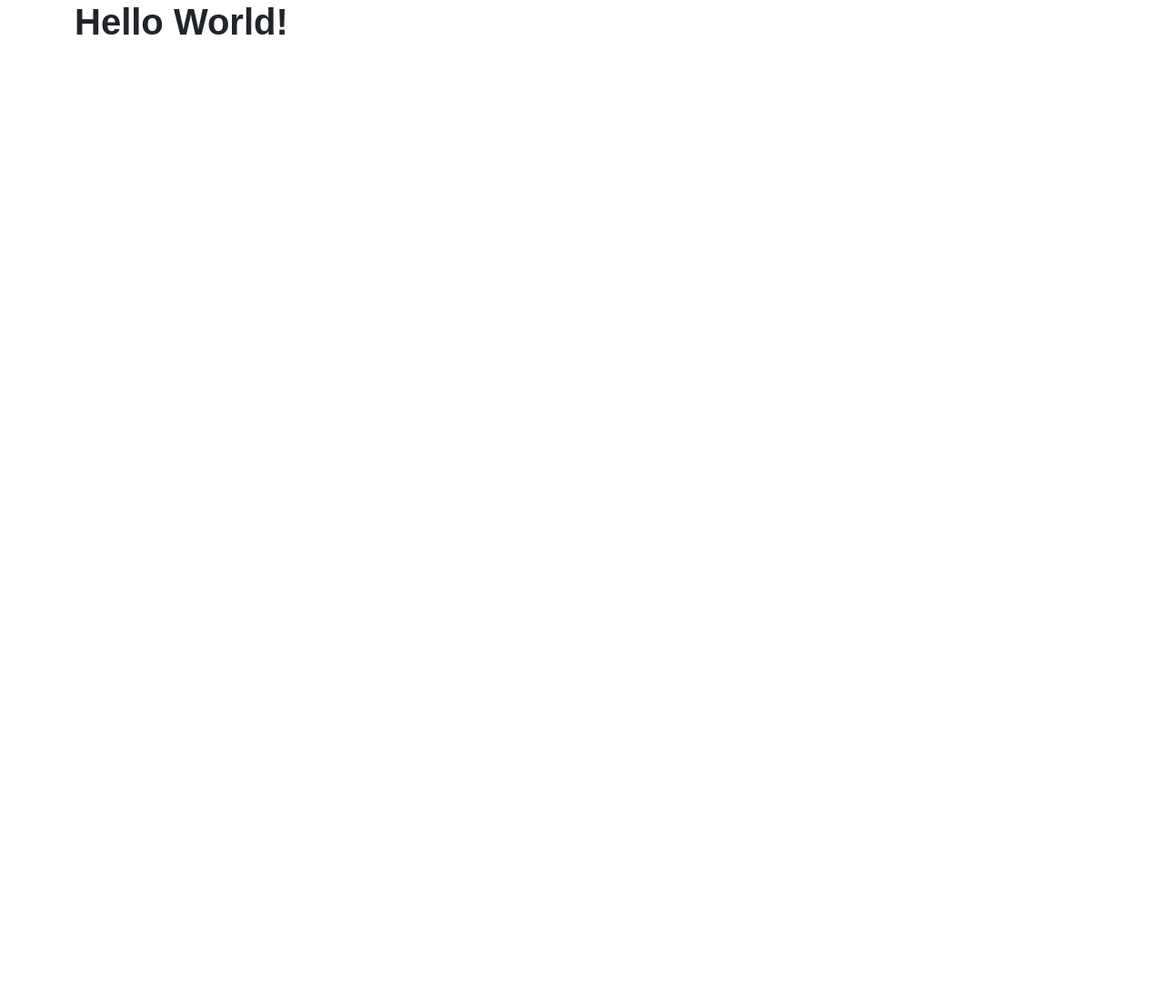
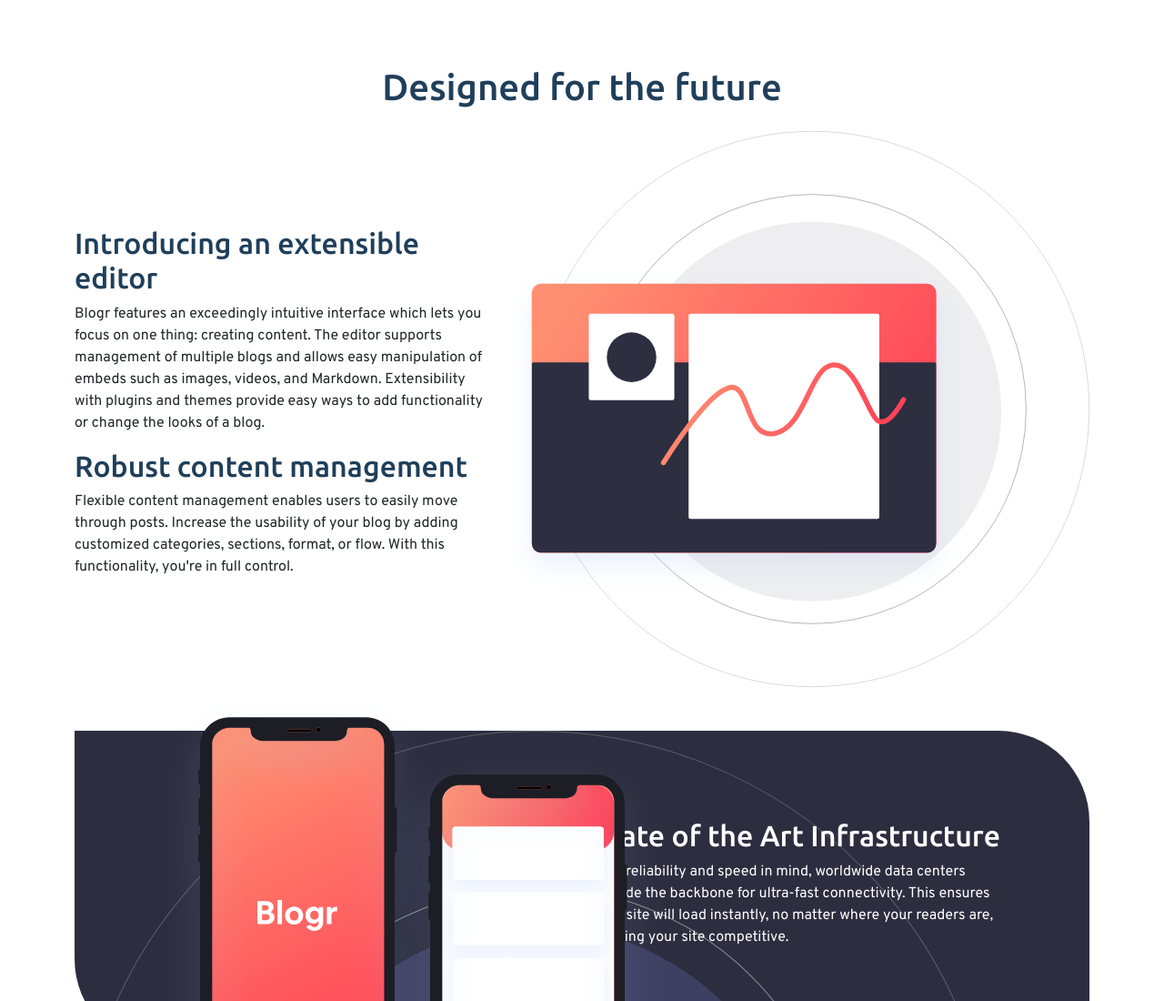
Before and after one commit to ThierryTouinPro/nextjs-starter-kit, a Next.js app in the folder with-docker-compose-app/next-app/: page / in a window 1280 px wide. Shown: the top 1100 px of the page at 91% size. Before the commit the page ends 800 px from the top, so only its background shows below. Built offline with nearby package versions, Linux system fonts and the light colour scheme.

Commit message:
Add Content of Page Home

```diff
--- /dev/null
+++ b/with-docker-compose-app/next-app/src/components/Container/Container.js
@@ -0,0 +1,9 @@
+import React from 'react'
+
+export default function Container(props) {
+  return (
+    <>
+        {props.children}
+    </>
+  )
+}
--- /dev/null
+++ b/with-docker-compose-app/next-app/src/components/Home/FeatureExtras.js
@@ -0,0 +1,21 @@
+"use client";
+
+import React from 'react';
+
+export default function FeatureExtras() {
+  return (
+    <>
+        <div className="col-md-6">
+            <div>
+                <img src="/images/illustration-laptop-desktop.svg" alt="Descriptive Image" class="img-fluid illustration-laptop-desktop" />
+            </div>
+        </div>
+        <div className="col-md-6">
+            <h2>Free, open, simple</h2>
+            <p>Blogr is a free and open source application backed by a large community of helpful developers. It supports features such as code syntax highlighting, RSS feeds, social media integration, third-party commenting tools, and works seamlessly with Google Analytics. The architecture is clean and is relatively easy to learn.</p>
+            <h2>Powerful tooling</h2>
+            <p>Batteries included. We built a simple and straightforward CLI tool that makes customization and deployment a breeze, but capable of producing even the most complicated sites.</p>
+        </div>
+    </>
+)
+}
--- /dev/null
+++ b/with-docker-compose-app/next-app/src/components/Home/FeatureFuture.js
@@ -0,0 +1,22 @@
+"use client";
+
+import React from 'react';
+
+export default function FeatureFuture() {
+  return (
+      <>
+        <h1 className="text-center my-4">Designed for the future</h1>
+        <div className="col-md-5">
+            <h2>Introducing an extensible editor</h2>
+            <p>Blogr features an exceedingly intuitive interface which lets you focus on one thing: creating content. The editor supports management of multiple blogs and allows easy manipulation of embeds such as images, videos, and Markdown. Extensibility with plugins and themes provide easy ways to add functionality or change the looks of a blog.</p>
+            <h2>Robust content management</h2>
+            <p>Flexible content management enables users to easily move through posts. Increase the usability of your blog by adding customized categories, sections, format, or flow. With this functionality, you're in full control.</p>
+        </div>
+        <div className="col-md-7">
+            <div>
+                <img src="/images/illustration-editor-desktop.svg" alt="Editor Interface" class="img-fluid illustration-editor-desktop" />
+            </div>
+        </div>
+      </>
+  )
+}
--- /dev/null
+++ b/with-docker-compose-app/next-app/src/components/Home/FeatureInfrastructure.js
@@ -0,0 +1,21 @@
+"use client";
+
+import React from 'react';
+
+export default function FeatureInfrastructure() {
+  return (
+    <>
+        <div className="row">
+            <div className="col-md-6">
+                <div className="phones">
+                    <img src="/images/illustration-phones.svg" alt="Blogr Phone" class="img-fluid" />
+                </div>
+            </div>
+            <div className="col-md-6">
+                <h2 className="text-white">State of the Art Infrastructure</h2>
+                <p>With reliability and speed in mind, worldwide data centers provide the backbone for ultra-fast connectivity. This ensures your site will load instantly, no matter where your readers are, keeping your site competitive.</p>
+            </div>
+        </div>
+    </>
+  )
+}
--- /dev/null
+++ b/with-docker-compose-app/next-app/src/components/Home/Home.module.css
@@ -0,0 +1,41 @@
+/* Styles pour page d'accueil (Home) */
+.home .state-art-section {
+  background-color: var(--gradient-body-start);
+  color: white;
+  padding: 6rem;
+}
+.home .phone-img {
+  max-width: 100%;
+  height: auto;
+}
+.home .phones img {
+  position: absolute;
+  width: auto;
+  top: 48em;
+}
+.home .text-section h2 {
+  font-size: 1.8rem;
+  font-weight: bold;
+  margin-bottom: 1rem;
+}
+.home .text-section p {
+  font-size: 1rem;
+  color: var(--white); /* Légèrement transparent pour le texte */
+}
+.home .rounded-corners {
+  border-top-right-radius: 100px;
+  border-bottom-left-radius: 100px;
+}
+.home .circle-image-background {
+  background-image: url('/images/bg-pattern-circles.svg');
+  background-repeat: no-repeat;
+  border-bottom-right-radius: 10px;
+}
+@media (max-width: 768px) {
+  .home .state-art-section {
+    text-align: center; /* Centrer le texte sur les petits écrans */
+  }
+  .home .text-section {
+    margin-top: 2rem;
+  }
+}
--- a/with-docker-compose-app/next-app/src/pages/404.js
+++ b/with-docker-compose-app/next-app/src/pages/404.js
@@ -2,7 +2,7 @@ import Link from "next/link";
 
 function Page404() {
   return (
-    <div className="text-center d-flex flex-column align-items-center justify-content-center vh-100">
+    <div className="text-center d-flex flex-column align-items-center justify-content-center vh-100 404Page">
         <h1 className="display-1">404</h1>
         <h2 className="mb-5">Page non trouvée</h2>
         <p>
--- a/with-docker-compose-app/next-app/src/pages/_app.js
+++ b/with-docker-compose-app/next-app/src/pages/_app.js
@@ -1,9 +1,14 @@
+import Container from "../components/Container/Container";
 import 'bootstrap/dist/css/bootstrap.min.css';
 import "../styles/globals.css";
 
 
 function MyApp({ Component, pageProps }) {
-  return <Component {...pageProps} />;
+  return (
+    <Container>
+      <Component {...pageProps} />
+    </Container>
+  )
 }
 
 export default MyApp;
--- a/with-docker-compose-app/next-app/src/pages/index.js
+++ b/with-docker-compose-app/next-app/src/pages/index.js
@@ -1,14 +1,26 @@
+import FeatureFuture from "../components/Home/FeatureFuture";
+import FeatureExtras from "../components/Home/FeatureExtras";
+import FeatureInfrastructure from "../components/Home/FeatureInfrastructure";
+import Head from "next/head";
+
+
 
 export default function Home() {
   return (
-    <>
-    <div className="container">
-      <div className="row">
-        <div className="col">
-          <h1>Hello World!</h1>
-        </div>
+      <div className="container home">
+        <Head>
+          <meta name="viewport" content="width=device-width, initial-scale=1.0" />
+          <title>Blogr - NextJS</title>
+        </Head>
+        <section className="row align-items-center my-5">
+          <FeatureFuture />
+        </section>
+        <section className="state-art-section rounded-corners circle-image-background">
+          <FeatureInfrastructure />
+        </section>
+        <section className="row align-items-center my-5">
+          <FeatureExtras />
+        </section>
       </div>
-    </div>
-    </>
   );
 }
--- a/with-docker-compose-app/next-app/src/styles/_variables.css
+++ b/with-docker-compose-app/next-app/src/styles/_variables.css
@@ -1,28 +1,26 @@
+@import url('https://fonts.googleapis.com/css2?family=Overpass:wght@300;400;500;600;700&display=swap');
+@import url('https://fonts.googleapis.com/css2?family=Ubuntu:wght@300;400;500;600;700&display=swap');
+
 :root {
-  /* Layout breakpoints */
+    /* Layout breakpoints */
     --breakpoint-mobile: 375px;
     --breakpoint-desktop: 1440px;
-
-  /* Colors */
+    /* Colors */
     /* Primary Colors */
     --light-red: hsl(356, 100%, 66%);
     --very-light-red: hsl(355, 100%, 74%);
     --very-dark-blue: hsl(208, 49%, 24%);
-
     /* Neutral Colors */
     --white: hsl(0, 0%, 100%);
     --grayish-blue: hsl(240, 2%, 79%);
     --very-dark-grayish-blue: hsl(207, 13%, 34%);
     --very-dark-black-blue: hsl(240, 10%, 16%);
-
     /* Gradient Colors */
     --gradient-mobile-nav-start: hsl(13, 100%, 72%);
     --gradient-mobile-nav-end: hsl(353, 100%, 62%);
     --gradient-body-start: hsl(237, 17%, 21%);
     --gradient-body-end: hsl(237, 23%, 32%);
-
-
-  /* Typography */
+    /* Typography */
     --font-body-size: 16px;
     --font-overpass: 'Overpass', sans-serif;
     --font-ubuntu: 'Ubuntu', sans-serif;
@@ -31,4 +29,4 @@
     --font-weight-medium: 500;
     --font-weight-bold: 600;
     --font-weight-black: 700;
-  }
+}
--- a/with-docker-compose-app/next-app/src/styles/globals.css
+++ b/with-docker-compose-app/next-app/src/styles/globals.css
@@ -1,10 +1,14 @@
 @import "_variables.css";
+@import '../components/Home/Home.module.css';
 
 body {
     font-family: var(--font-overpass);
+    background-color: var(--white);
 }
-
 h1,h2 {
     font-family: var(--font-ubuntu);
-    font-weight: var(--font-weight-black);
+    color : var(--very-dark-blue);
 }
+p, span {
+    font-family: var(--very-dark-grayish-blue);
+}
```
Also changed, not shown: with-docker-compose-app/next-app/src/components/Layout/Footer/Footer.module.css (added), with-docker-compose-app/next-app/src/components/Layout/Footer/index.js (added).
